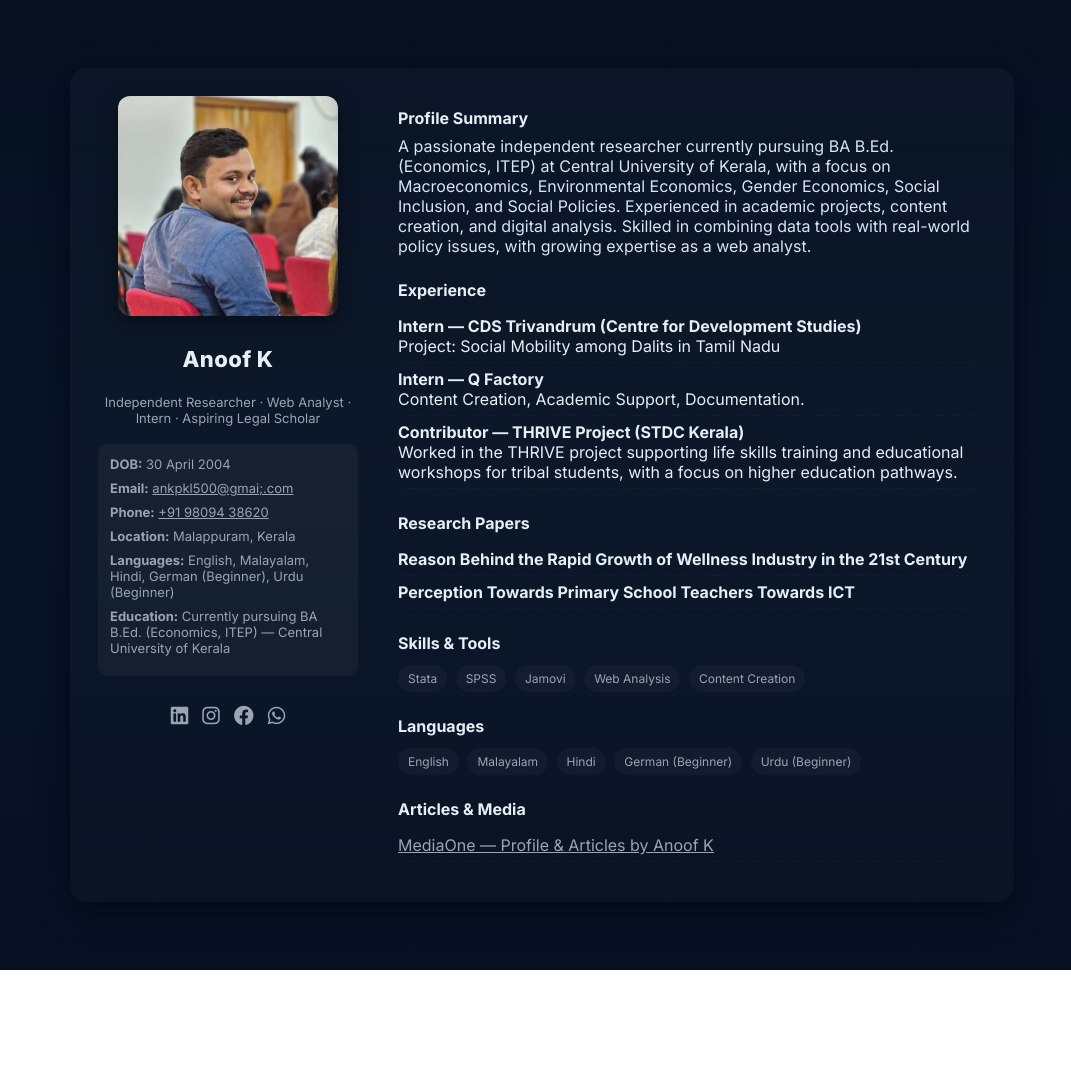
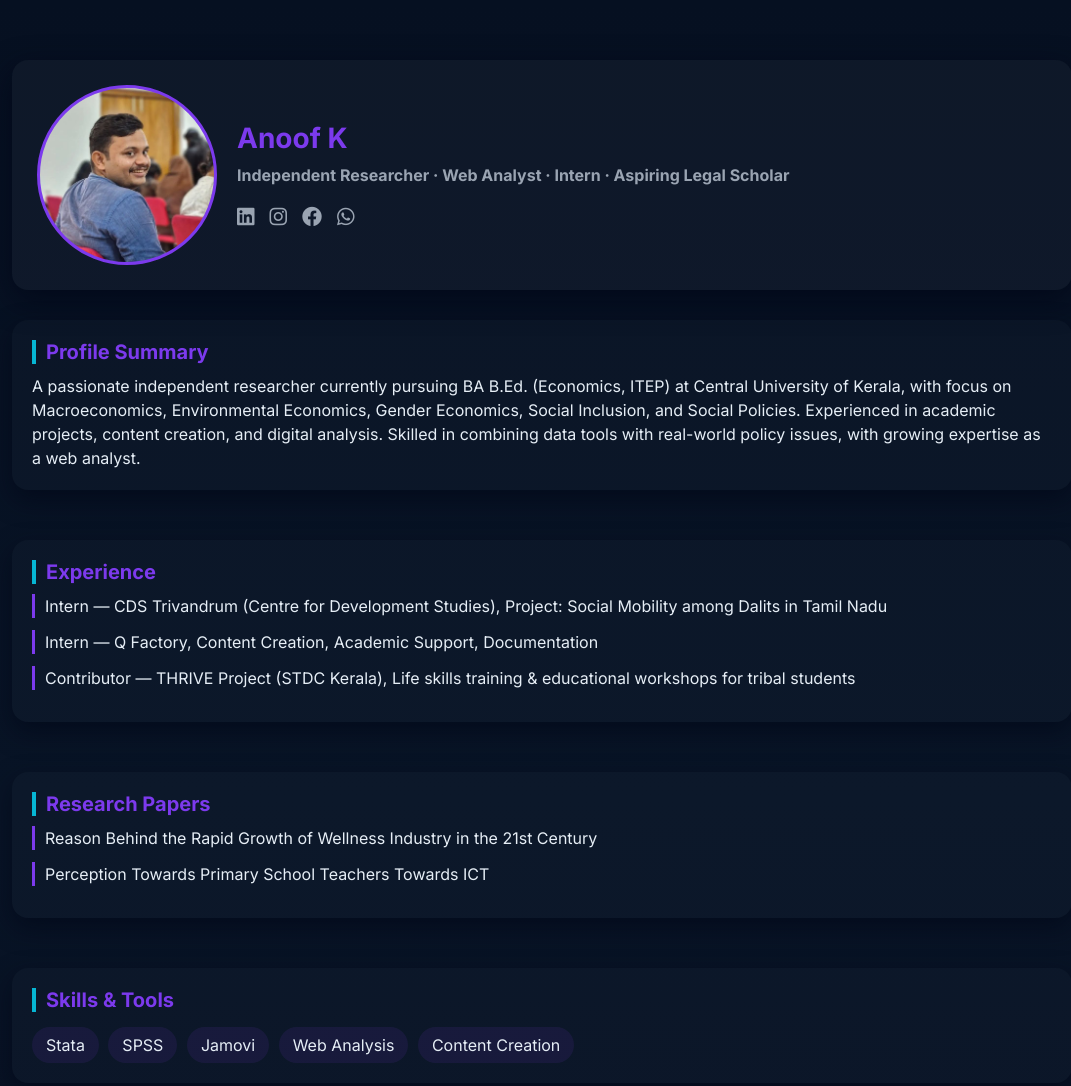
Before and after one commit to Anoofpkl/anoofpersonal, a plain HTML site: page index.html in a window 1280 px wide. Shown: the top 1086 px of the page, without its empty margins (98-1169 px from the left). Before the commit the page ends 970 px from the top, so only its background shows below. Drawn offline with Linux system fonts and the light colour scheme.

Commit message:
Update index.html

```diff
--- a/index.html
+++ b/index.html
@@ -1,137 +1,130 @@
-<!doctype html>
+<!DOCTYPE html>
 <html lang="en">
 <head>
-  <meta charset="utf-8" />
-  <meta name="viewport" content="width=device-width,initial-scale=1" />
-  <title>Anoof K — Profile</title>
-  <link href="https://fonts.googleapis.com/css2?family=Inter:wght@300;400;600;700;800&display=swap" rel="stylesheet">
+<meta charset="UTF-8">
+<meta name="viewport" content="width=device-width, initial-scale=1.0">
+<title>Anoof K — Dynamic Profile</title>
+<link href="https://fonts.googleapis.com/css2?family=Inter:wght@300;400;600;700&display=swap" rel="stylesheet">
 <link rel="stylesheet" href="https://cdnjs.cloudflare.com/ajax/libs/font-awesome/6.4.0/css/all.min.css">
 <style>
-    :root{
-      --bg:#0f1724;
-      --card:#0b1220;
-      --accent:#7c3aed;
-      --muted:#9aa4b2;
-      --glass: rgba(255,255,255,0.04);
+:root {
+  --bg: #0f1724;
+  --primary: #7c3aed;
+  --secondary: #06b6d4;
+  --text: #e6eef6;
+  --muted: #9aa4b2;
+  --pill-bg: rgba(124,58,237,0.1);
+  --pill-hover: rgba(124,58,237,0.3);
 }
-    *{box-sizing:border-box}
-    body{font-family:Inter,system-ui,Segoe UI,Roboto,Helvetica,Arial; margin:0; background:linear-gradient(180deg,#061021 0%, #081426 50%, #071022 100%); color:#e6eef6; -webkit-font-smoothing:antialiased; -moz-osx-font-smoothing:grayscale}
-    .container{max-width:1000px; margin:40px auto; padding:28px}
-    .card{background:linear-gradient(180deg, rgba(255,255,255,0.02), rgba(255,255,255,0.01)); border-radius:16px; padding:28px; box-shadow: 0 10px 30px rgba(2,6,23,0.7); display:grid; grid-template-columns:260px 1fr; gap:28px}
-    .photo{width:220px;height:220px;border-radius:12px;background-size:cover;background-position:center;box-shadow:0 6px 18px rgba(0,0,0,0.4)}
-    .left{display:flex;flex-direction:column;gap:18px;align-items:center}
-    .name{font-size:22px;font-weight:800; letter-spacing:0.4px;margin-top:12px}
-    .role{font-size:13px;color:var(--muted);margin-top:4px;text-align:center}
-    .meta{background:var(--glass);padding:12px;border-radius:10px;width:100%}
-    .meta div{font-size:13px;color:var(--muted);margin-bottom:8px}
-    .pill{display:inline-block;padding:6px 10px;border-radius:999px;background:rgba(255,255,255,0.03);font-size:12px;color:var(--muted); margin:4px 4px 0 0}
-    .section{background:transparent;padding:12px;border-radius:10px}
-    h3{margin:0 0 8px 0;font-size:16px}
-    p{margin:0;color:#d6e6f5}
-    .list{margin:10px 0 0 0;padding:0;list-style:none}
-    .list li{padding:6px 0;border-bottom:1px dashed rgba(255,255,255,0.03)}
-    .pub-title{font-weight:700}
-    .social-icons{display:flex;gap:14px;margin-top:10px}
-    .social-icons a{color:var(--muted);font-size:20px;transition:0.3s}
-    .social-icons a:hover{color:var(--accent)}
-    @media(max-width:880px){.card{grid-template-columns:1fr}.photo{width:160px;height:160px}}
+* {margin:0; padding:0; box-sizing:border-box; font-family: 'Inter', sans-serif;}
+body {background: linear-gradient(180deg,#061021,#081426,#071022); color: var(--text); overflow-x:hidden;}
+.container {max-width: 1100px; margin: 40px auto; padding: 20px; display:flex; flex-direction:column; gap:30px;}
+.header {display:flex; flex-wrap:wrap; align-items:center; gap:20px; background: rgba(255,255,255,0.03); padding: 25px; border-radius: 16px; box-shadow: 0 10px 30px rgba(2,6,23,0.7);}
+.photo {width:180px; height:180px; border-radius:50%; background-image:url('photo_6210470930346527443_x.jpg'); background-size:cover; background-position:center; flex-shrink:0; border:3px solid var(--primary);}
+.header-info {flex:1; display:flex; flex-direction:column; gap:10px;}
+.header-info h1 {font-size:28px; color:var(--primary);}
+.header-info h2 {font-size:16px; color:var(--muted);}
+.social-icons {display:flex; gap:15px; margin-top:10px;}
+.social-icons a {color:var(--muted); font-size:20px; transition:0.3s;}
+.social-icons a:hover {color: var(--secondary); transform: scale(1.2);}
+
+.section {background: rgba(255,255,255,0.02); padding:20px; border-radius:16px; box-shadow: 0 10px 25px rgba(2,6,23,0.6); animation: fadeUp 0.8s ease forwards; opacity:0; margin-bottom:20px;}
+@keyframes fadeUp {0% {opacity:0; transform: translateY(20px);} 100% {opacity:1; transform: translateY(0);}}
+.section h3 {color: var(--primary); margin-bottom:10px; font-size:20px; border-left:4px solid var(--secondary); padding-left:10px;}
+.section p, .section li, .section a {color: var(--text); line-height:1.5;}
+.section ul {list-style:none; padding-left:0;}
+.section ul li {margin-bottom:12px; padding-left:10px; border-left:3px solid var(--primary); transition:0.3s;}
+.section ul li:hover {border-left-color: var(--secondary); background: rgba(124,58,237,0.05); border-radius:8px; padding-left:12px;}
+.pill {display:inline-block; padding:8px 14px; margin:5px 5px 0 0; border-radius:999px; background: var(--pill-bg); color: var(--text); cursor:pointer; transition:0.3s;}
+.pill:hover {background: var(--pill-hover); transform: translateY(-2px);}
+
+.contact a {color: var(--text); text-decoration:none; border-bottom:1px dashed var(--muted);}
+.contact a:hover {color: var(--secondary); border-bottom:1px solid var(--secondary);}
+
+@media(max-width:900px) {
+  .header {flex-direction:column; align-items:center; text-align:center;}
+  .header-info h1 {font-size:24px;}
+  .header-info h2 {font-size:14px;}
+}
 </style>
 </head>
 <body>
+
 <div class="container">
-    <div class="card" role="main">
-      <aside class="left">
-        <div class="photo" style="background-image: url('photo_6210470930346527443_x.jpg');"></div>
-        <div class="name">Anoof K</div>
-        <div class="role">Independent Researcher · Web Analyst · Intern · Aspiring Legal Scholar</div>
-
-        <div class="meta">
-          <div><strong>DOB:</strong> 30 April 2004</div>
-          <div><strong>Email:</strong> <a href="mailto:ankpkl500@gmai;.com" style="color:#9aa4b2">ankpkl500@gmai;.com</a></div>
-          <div><strong>Phone:</strong> <a href="tel:+919809438620" style="color:#9aa4b2">+91 98094 38620</a></div>
-          <div><strong>Location:</strong> Malappuram, Kerala</div>
-          <div><strong>Languages:</strong> English, Malayalam, Hindi, German (Beginner), Urdu (Beginner)</div>
-          <div><strong>Education:</strong> Currently pursuing BA B.Ed. (Economics, ITEP) — Central University of Kerala</div>
-        </div>
-
+  <!-- Header -->
+  <div class="header">
+    <div class="photo"></div>
+    <div class="header-info">
+      <h1>Anoof K</h1>
+      <h2>Independent Researcher · Web Analyst · Intern · Aspiring Legal Scholar</h2>
       <div class="social-icons">
         <a href="https://www.linkedin.com/in/anoof-k-b69a1a338/" target="_blank"><i class="fab fa-linkedin"></i></a>
         <a href="https://www.instagram.com/anoof_pulikkal?igsh=MTk4dWh2eDdoanRvag==" target="_blank"><i class="fab fa-instagram"></i></a>
         <a href="https://www.facebook.com/Anoofpulikkal" target="_blank"><i class="fab fa-facebook"></i></a>
         <a href="https://wa.me/919809438620" target="_blank"><i class="fab fa-whatsapp"></i></a>
       </div>
-      </aside>
+    </div>
+  </div>
 
-      <section class="content">
-
-        <article class="section">
+  <!-- Profile Summary -->
+  <div class="section">
     <h3>Profile Summary</h3>
     <p>
-            A passionate independent researcher currently pursuing BA B.Ed. (Economics, ITEP) at Central University of Kerala, with a focus on Macroeconomics, Environmental Economics, Gender Economics, Social Inclusion, and Social Policies. Experienced in academic projects, content creation, and digital analysis. Skilled in combining data tools with real-world policy issues, with growing expertise as a web analyst.
+      A passionate independent researcher currently pursuing BA B.Ed. (Economics, ITEP) at Central University of Kerala, with focus on Macroeconomics, Environmental Economics, Gender Economics, Social Inclusion, and Social Policies. Experienced in academic projects, content creation, and digital analysis. Skilled in combining data tools with real-world policy issues, with growing expertise as a web analyst.
     </p>
-        </article>
+  </div>
 
-        <article class="section">
+  <!-- Experience -->
+  <div class="section">
     <h3>Experience</h3>
-          <ul class="list">
-            <li>
-              <div class="pub-title">Intern — CDS Trivandrum (Centre for Development Studies)</div>
-              <div class="muted">Project: Social Mobility among Dalits in Tamil Nadu</div>
-            </li>
-            <li>
-              <div class="pub-title">Intern — Q Factory</div>
-              <div class="muted">Content Creation, Academic Support, Documentation.</div>
-            </li>
-            <li>
-              <div class="pub-title">Contributor — THRIVE Project (STDC Kerala)</div>
-              <div class="muted">Worked in the THRIVE project supporting life skills training and educational workshops for tribal students, with a focus on higher education pathways.</div>
-            </li>
+    <ul>
+      <li>Intern — CDS Trivandrum (Centre for Development Studies), Project: Social Mobility among Dalits in Tamil Nadu</li>
+      <li>Intern — Q Factory, Content Creation, Academic Support, Documentation</li>
+      <li>Contributor — THRIVE Project (STDC Kerala), Life skills training & educational workshops for tribal students</li>
     </ul>
-        </article>
+  </div>
 
-        <article class="section">
+  <!-- Research Papers -->
+  <div class="section">
     <h3>Research Papers</h3>
-          <ul class="list">
-            <li>
-              <div class="pub-title">Reason Behind the Rapid Growth of Wellness Industry in the 21st Century</div>
-            </li>
-            <li>
-              <div class="pub-title">Perception Towards Primary School Teachers Towards ICT</div>
-            </li>
+    <ul>
+      <li>Reason Behind the Rapid Growth of Wellness Industry in the 21st Century</li>
+      <li>Perception Towards Primary School Teachers Towards ICT</li>
     </ul>
-        </article>
+  </div>
 
-        <article class="section">
-          <h3>Skills &amp; Tools</h3>
+  <!-- Skills -->
+  <div class="section">
+    <h3>Skills & Tools</h3>
     <div class="pill">Stata</div>
     <div class="pill">SPSS</div>
     <div class="pill">Jamovi</div>
     <div class="pill">Web Analysis</div>
     <div class="pill">Content Creation</div>
-        </article>
+  </div>
 
-        <article class="section">
+  <!-- Languages -->
+  <div class="section">
     <h3>Languages</h3>
     <div class="pill">English</div>
     <div class="pill">Malayalam</div>
     <div class="pill">Hindi</div>
     <div class="pill">German (Beginner)</div>
     <div class="pill">Urdu (Beginner)</div>
-        </article>
+  </div>
 
-        <article class="section">
-          <h3>Articles &amp; Media</h3>
-          <ul class="list">
-            <li>
-              <a href="https://www.mediaoneonline.com/anoof-k-37740" target="_blank" style="color:#9aa4b2">
-                MediaOne — Profile & Articles by Anoof K
-              </a>
-            </li>
+  <!-- Contact & Articles -->
+  <div class="section contact">
+    <h3>Articles & Media</h3>
+    <ul>
+      <li><a href="https://www.mediaoneonline.com/anoof-k-37740" target="_blank">MediaOne — Profile & Articles by Anoof K</a></li>
     </ul>
-        </article>
-
-      </section>
+    <h3>Contact</h3>
+    <p>Email: <a href="mailto:ankpkl500@gmai;.com">ankpkl500@gmai;.com</a></p>
+    <p>Phone: <a href="tel:+919809438620">+91 98094 38620</a></p>
+    <p>Location: Malappuram, Kerala</p>
   </div>
 </div>
+
 </body>
 </html>
```
Lines whose indentation alone changed are shown as unchanged.
